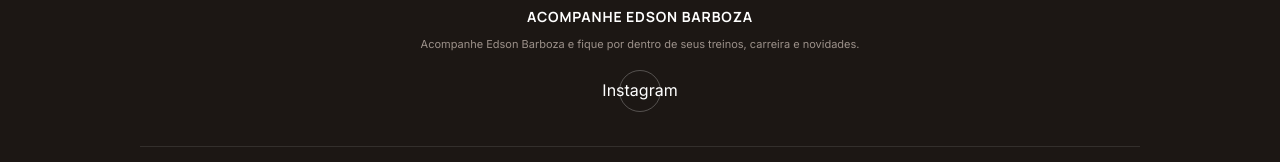
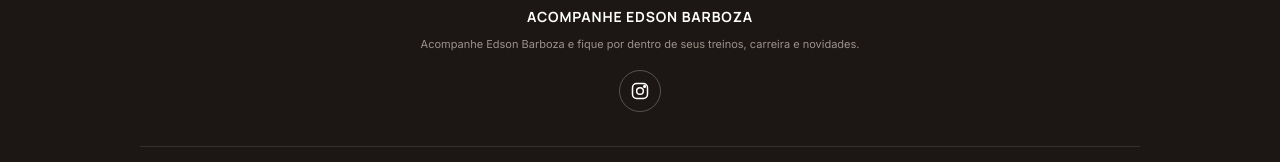
Before and after one commit to josevanefterna-insaei/the-barboza-nutrition-system, a plain HTML site: page index.html in a window 1280 px wide. Shown: the part 8400-8562 px from the top of the page. Drawn offline with Linux system fonts and the light colour scheme.

Commit message:
Fix Instagram icon in PT footer

```diff
--- a/index.html
+++ b/index.html
@@ -121,7 +121,11 @@
   rel="noopener noreferrer"
   aria-label="Instagram — Edson Barboza"
 >
-        Instagram
+  <svg viewBox="0 0 24 24" aria-hidden="true">
+    <rect x="3" y="3" width="18" height="18" rx="5"></rect>
+    <circle cx="12" cy="12" r="4"></circle>
+    <circle cx="17.5" cy="6.5" r="1"></circle>
+  </svg>
 </a>
     </div>
 
```
Lines whose indentation alone changed are shown as unchanged.
